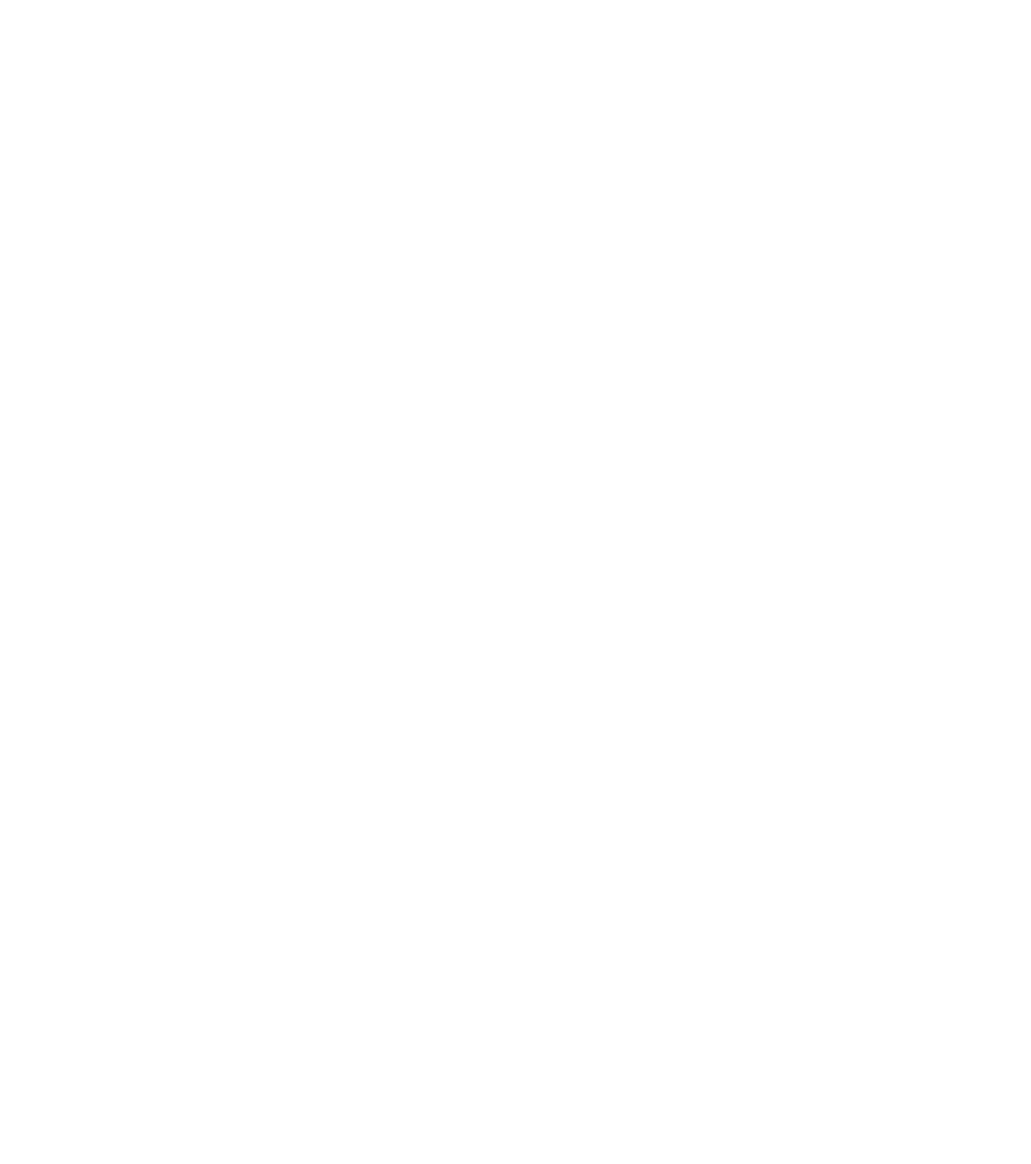
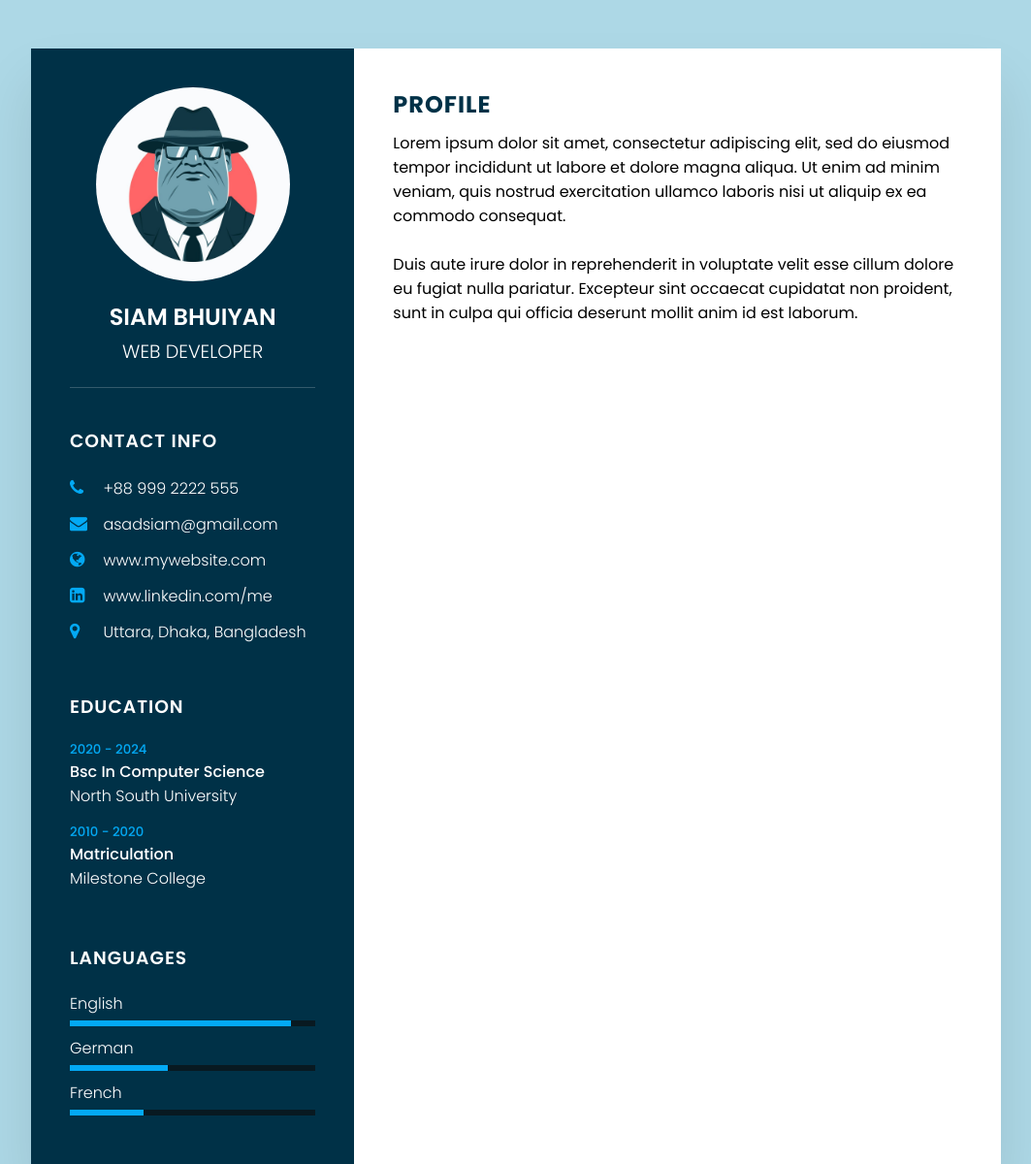
Before and after one commit to siambhuiyan/onlineResponsiveCV, a plain HTML site: page index.html in a window 1280 px wide. Shown: the top 1200 px of the page at 97% size, without its empty margins (108-1171 px from the left). Before the commit the page ends 800 px from the top, so only its background shows below. Drawn offline with Linux system fonts and the light colour scheme.

Commit message:
leftSide of the cv

```diff
--- a/index.html
+++ b/index.html
@@ -1,12 +1,108 @@
 <!DOCTYPE html>
 <html>
     <head>
+        <meta name="viewport" content="width=device-width, initial-scale=1">
         <title>Responsive CV using html and css</title>
-        <meta name="viewport" content="width=device-width, initial-scale=1">
+        <link rel="stylesheet" href="https://cdnjs.cloudflare.com/ajax/libs/font-awesome/4.7.0/css/font-awesome.css"
+        integrity="sha512-5A8nwdMOWrSz20fDsjczgUidUBR8liPYU+WymTZP1lmY9G6Oc7HlZv156XqnsgNUzTyMefFTcsFH/tnJE/+xBg=="
+        crossorigin="anonymous" referrerpolicy="no-referrer" />
         <link rel="stylesheet" href="main.css">
     </head>
     <body>
-        <div class="container"></div>
-        <div class="right_side"></div>
+        <div class="container">
+        <div class="left_Side">
+            <div class="profileText">
+                <div class="imgBx">
+                    <img src="img.jpg">
+                </div>
+                <h2>Siam Bhuiyan<br><span>Web Developer</span></h2>
+            </div>
+            <div class="contactInfo">
+                <h3 class="title">Contact Info</h3>
+                <ul>
+                    <li>
+                        <span class="icon"><i class="fa fa-phone" aria-hidden="true"></i>
+                        </span>
+                        <span class="text">+88 999 2222 555</span>
+                    </li>
+
+                    <li>
+                        <span class="icon"><i class="fa fa-envelope" aria-hidden="true"></i>
+
+                        </span>
+                        <span class="text">asadsiam@gmail.com</span>
+                    </li>
+
+                    <li>
+                        <span class="icon"><i class="fa fa-globe" aria-hidden="true"></i>
+                        </span>
+                        <span class="text">www.mywebsite.com</span>
+                    </li>
+
+                    <li>
+                        <span class="icon"><i class="fa fa-linkedin-square" aria-hidden="true"></i>
+                        </span>
+                        <span class="text">www.linkedin.com/me</span>
+                    </li>
+
+                    <li>
+                        <span class="icon"><i class="fa fa-map-marker" aria-hidden="true"></i>
+                        </span>
+                        <span class="text">Uttara, Dhaka, Bangladesh</span>
+                    </li>
+
+                </ul>
+            </div>
+            <div class="contactInfo education">
+                <h3 class="title">Education</h3>
+                <ul>
+                    <li>
+                        <h5>2020 - 2024</h5>
+                        <h4>Bsc In Computer Science</h4>
+                        <h4>North South University</h4>
+                    </li>
+                    <li>
+                        <h5>2010 - 2020</h5>
+                        <h4>Matriculation</h4>
+                        <h4>Milestone College</h4>
+                    </li>
+                </ul>
+            </div>
+
+            <div class="contactInfo language">
+                <h3 class="title">Languages</h3>
+                <ul>
+                    <li>
+                        <span class="text">English</span>
+                        <span class="percent">
+                            <div style="width: 90%;"></div>
+                        </span>
+                    </li>
+                    <li>
+                        <span class="text">German</span>
+                        <span class="percent"><div style="width: 40%;"></div></span>
+                    </li>
+                    <li>
+                        <span class="text">French</span>
+                        <span class="percent"><div style="width: 30%;"></div></span>
+                    </li>
+                </ul>
+            </div>
+        </div>
+
+
+            <div class="right_Side">
+                <div class="about">
+                    <h2 class="title2">Profile</h2>
+                    <p> Lorem ipsum dolor sit amet, consectetur adipiscing elit, sed do eiusmod
+                        tempor incididunt ut labore et dolore magna aliqua. Ut enim ad minim veniam,
+                        quis nostrud exercitation ullamco laboris nisi ut aliquip ex ea commodo
+                        consequat.<br><br> Duis aute irure dolor in reprehenderit in voluptate velit esse
+                        cillum dolore eu fugiat nulla pariatur. Excepteur sint occaecat cupidatat non
+                        proident, sunt in culpa qui officia deserunt mollit anim id est laborum.</p>
+                </div>
+            </div>
+        </div>
+
     </body>
 </html>
--- a/main.css
+++ b/main.css
@@ -0,0 +1,165 @@
+@import url('https://fonts.googleapis.com/css?family=Poppins:200,300,400,500,600,700,800,900&display=swap');
+
+*{
+    margin: 0;
+    padding: 0;
+    box-sizing: border-box;
+    font-family: 'Poppins',sans-serif;
+}
+
+body{
+    background-color: lightblue;
+    display: flex;
+    justify-content: center;
+    align-items: center;
+    min-height: 100vh;
+}
+
+.container{
+    position: relative;
+    width: 100%;
+    max-width: 1000px;
+    min-width: 1000px;
+    background: #fff;
+    display: grid;
+    margin: 50px;
+    grid-template-columns: 1fr 2fr;
+    box-shadow: 0 35px 55px rgba(0, 0, 0, 0.1);
+}
+.container .left_Side{
+    position: relative;
+    background: #003147;
+    padding: 40px;
+}
+
+.profileText{
+    position: relative;
+    display: flex;
+    flex-direction: column;
+    align-items: center;
+    padding-bottom: 20px;
+    border-bottom: 1px solid rgba(255,255, 255, 0.2);
+}
+
+.profileText .imgBx{
+    position: relative;
+    width: 200px;
+    height: 200px;
+    border-radius: 50%;
+    overflow: hidden;
+}
+
+.profileText .imgBx img{
+    position: absolute;
+    top: 0;
+    left: 0;
+    width: 100%;
+    height: 100%;
+    object-fit: cover;
+}
+
+.profileText h2{
+    color: #fff;
+    font-size: 1.5em;
+    margin-top: 20px;
+    text-transform: uppercase;
+    text-align: center;
+    font-weight: 600;
+    line-height: 1.4em;
+}
+
+.profileText h2 span{
+    font-size: 0.8em;
+    font-weight: 300;
+
+}
+
+.contactInfo{
+    padding-top: 40px;
+}
+
+.title{
+    color: #fff;
+    text-transform: uppercase;
+    font-weight: 600;
+    letter-spacing: 1px;
+    margin-bottom: 20px;
+}
+
+.contactInfo ul{
+    position: relative;
+}
+
+.contactInfo ul li{
+    list-style: none;
+    position: relative;
+    margin: 10px 0;
+    cursor: pointer;
+}
+
+.contactInfo ul li .icon{
+    display: inline-block;
+    width: 30px;
+    font-size: 18px;
+    color: #03a9f4;
+}
+
+.contactInfo ul li {
+    color: #fff;
+    font-weight: 300;
+}
+
+.contactInfo.education li{
+    margin-bottom: 15px;
+}
+
+.contactInfo.education h5{
+    color: #03a9f4;
+    font-weight: 500;
+}
+
+.contactInfo.education h4:nth-child(2){
+    color: #fff;
+    font-weight: 500;
+}
+
+.contactInfo.education h4{
+    color: #fff;
+    font-weight: 300;
+}
+
+.contactInfo.language .percent{
+    position: relative;
+    width: 100%;
+    height: 6px;
+    background-color: #081921;
+    display: block;
+    margin-top: 5px;
+}
+
+.contactInfo.language .percent div{
+    position: absolute;
+    top: 0;
+    left: 0;
+    height: 100%;
+    background-color: #03a9f4;
+}
+
+.container .right_Side{
+    position: relative;
+    background: #fff;
+    padding: 40px;
+}
+
+.about{
+    margin-bottom: 50px;
+}
+.about:last-child{
+    margin-bottom: 0;
+}
+.title2{
+    color: #003147;
+    text-transform: uppercase;
+    letter-spacing: 1px;
+    margin-bottom: 10px;
+}
```
Also changed, not shown: img.jpg (added).
